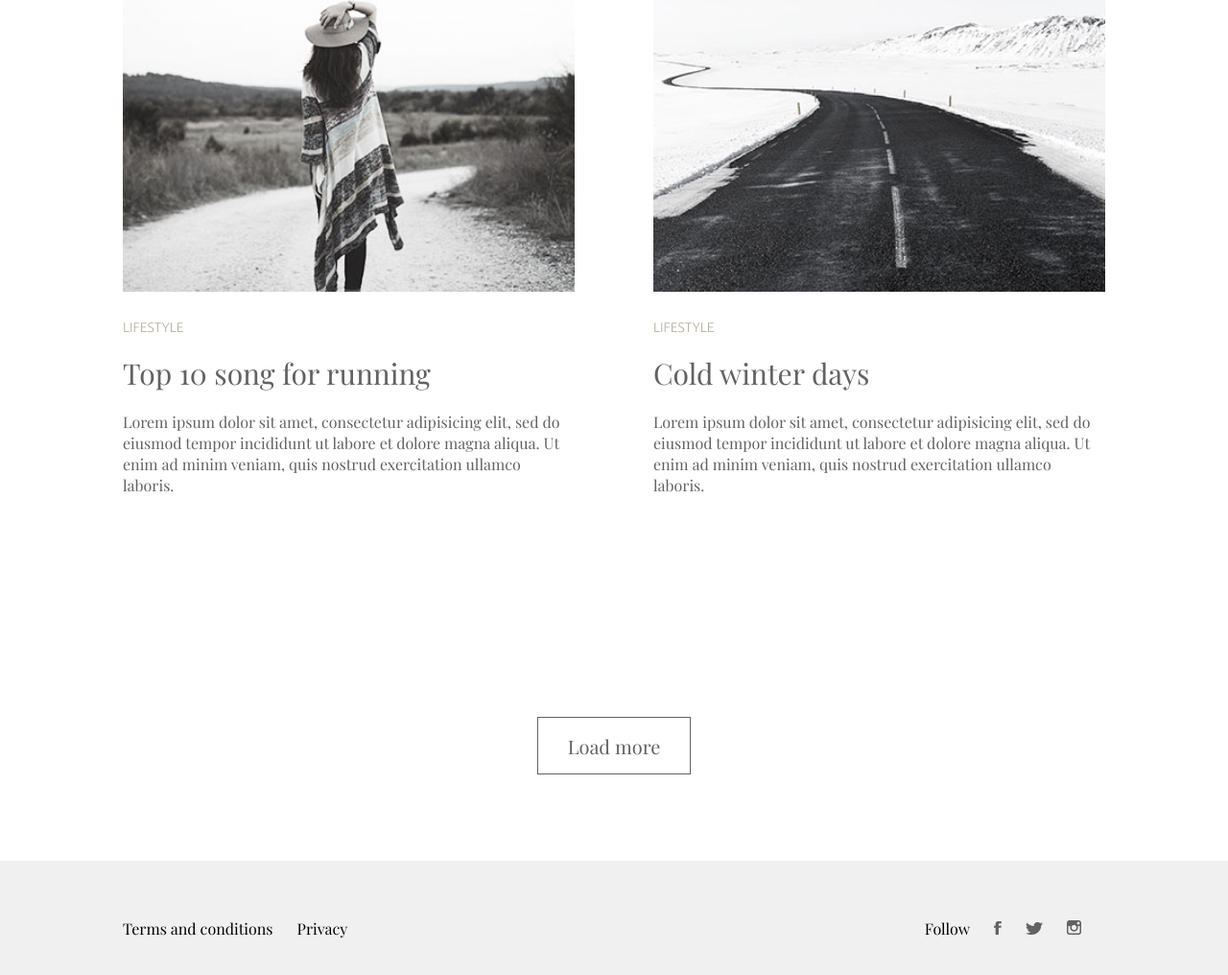
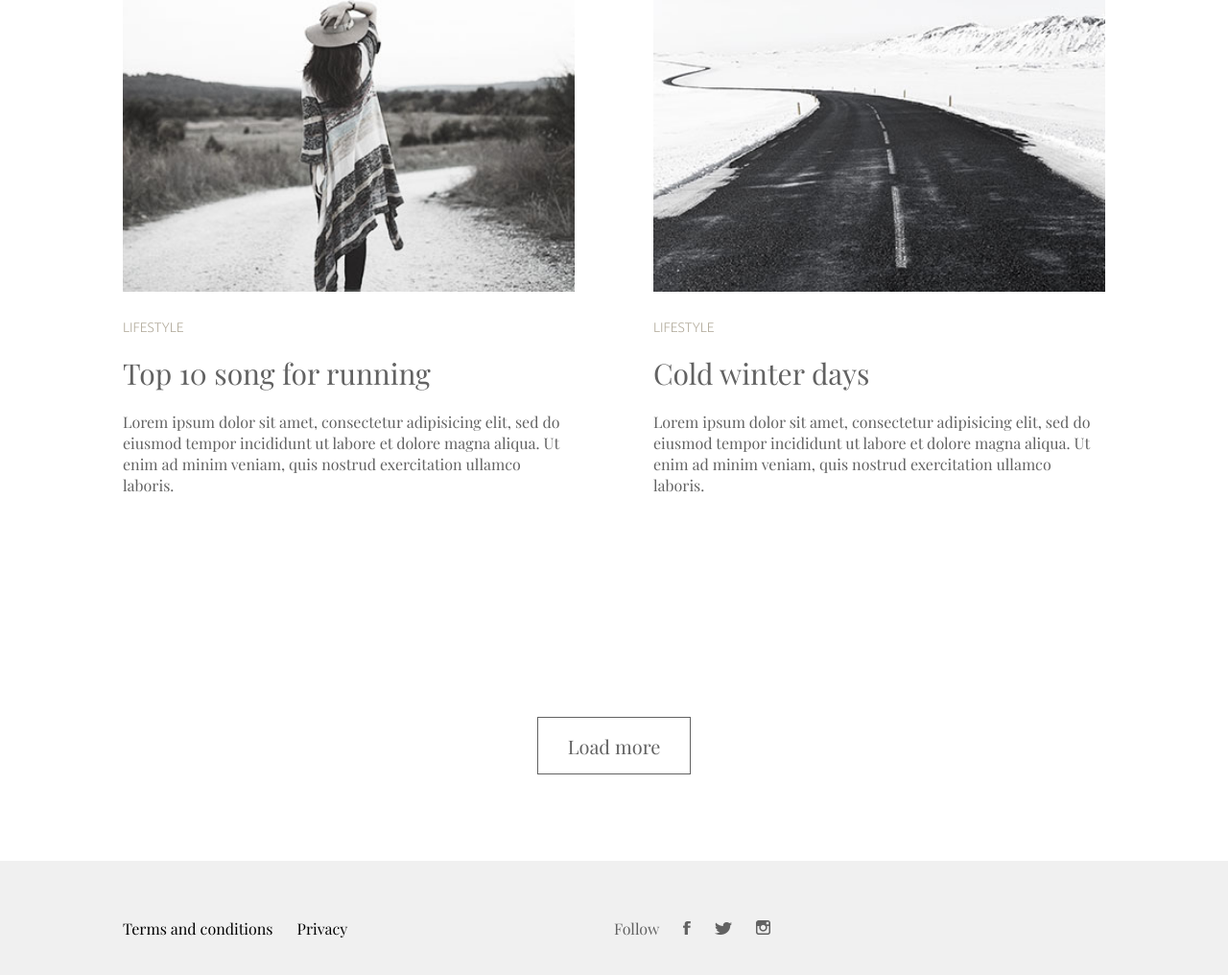
Before and after one commit to subrinalisa/Minimo_complete, a plain HTML site: page index.html in a window 1280 px wide. Shown: the part 2884-3900 px from the top of the page at 96% size. Drawn offline with nearby package versions, Linux system fonts and the light colour scheme; a web font is replaced by a local one.

Commit message:
Update index.html

```diff
--- a/index.html
+++ b/index.html
@@ -127,7 +127,7 @@
 						<li><a href="#">Privacy</a></li>
 					</ul>
 				</nav>
-				<nav class="icon">
+				<nav class="social">
 					<ul>
 						<li><span>Follow</span></li>
 						<li><a href="#"><img src="images/facebook.png" alt="minimo"></a></li>
```
